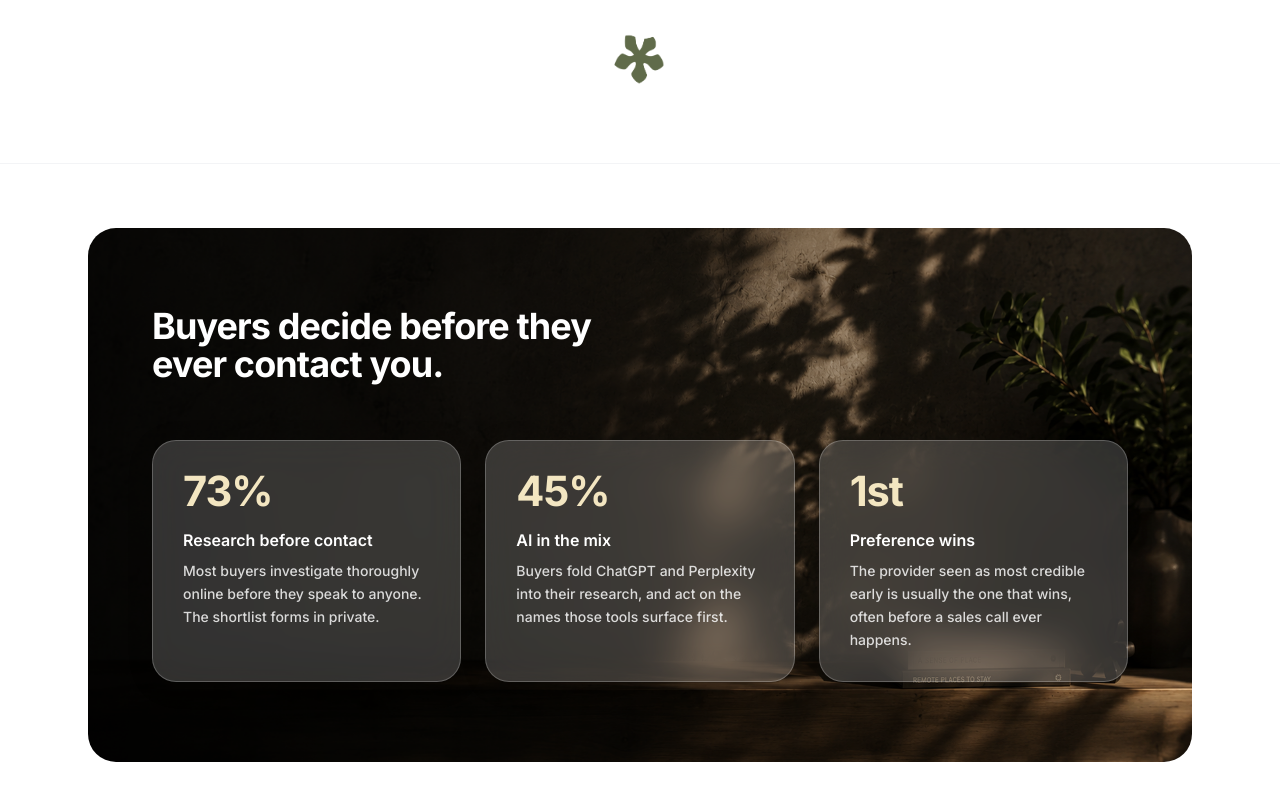
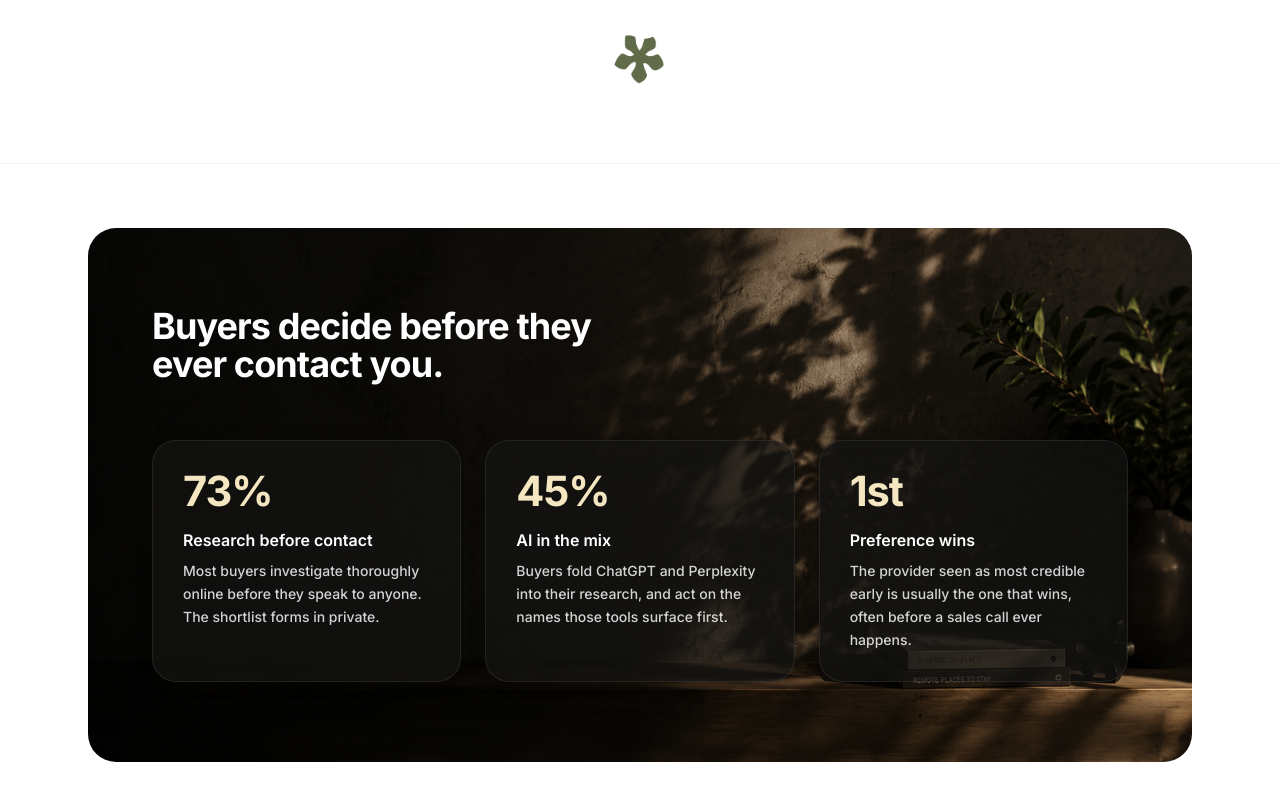
Before and after one commit to theo272004/thallo-digital, a Next.js app: page /thallo-digital/industries in a window 1280 px wide. Shown: the part 410-1210 px from the top of the page. Built offline with nearby package versions, Linux system fonts and the light colour scheme.

Commit message:
fix(IndustriesLanding): solid dark cards, no glass blur effect

```diff
--- a/src/components/IndustriesLanding.tsx
+++ b/src/components/IndustriesLanding.tsx
@@ -124,11 +124,9 @@ export default function IndustriesPage() {
               <div
                 className="rounded-3xl p-[30px] transition-all duration-300 hover:-translate-y-2 hover:scale-[1.02]"
                 style={{
-                  background: 'rgba(255,255,255,0.18)',
-                  backdropFilter: 'blur(18px)',
-                  WebkitBackdropFilter: 'blur(18px)',
-                  border: '1px solid rgba(255,255,255,0.22)',
-                  boxShadow: '0 4px 24px rgba(0,0,0,0.18)',
+                  background: 'rgba(20,20,18,0.72)',
+                  border: '1px solid rgba(255,255,255,0.08)',
+                  boxShadow: '0 2px 16px rgba(0,0,0,0.28)',
                 }}
               >
                 <p className="font-bold text-[2.6rem] leading-none font-sans tracking-tight mb-4" style={{ color: '#F3E6C1' }}>73%</p>
@@ -140,11 +138,9 @@ export default function IndustriesPage() {
               <div
                 className="rounded-3xl p-[30px] transition-all duration-300 hover:-translate-y-2 hover:scale-[1.02]"
                 style={{
-                  background: 'rgba(255,255,255,0.18)',
-                  backdropFilter: 'blur(18px)',
-                  WebkitBackdropFilter: 'blur(18px)',
-                  border: '1px solid rgba(255,255,255,0.22)',
-                  boxShadow: '0 4px 24px rgba(0,0,0,0.18)',
+                  background: 'rgba(20,20,18,0.72)',
+                  border: '1px solid rgba(255,255,255,0.08)',
+                  boxShadow: '0 2px 16px rgba(0,0,0,0.28)',
                 }}
               >
                 <p className="font-bold text-[2.6rem] leading-none font-sans tracking-tight mb-4" style={{ color: '#F3E6C1' }}>45%</p>
@@ -156,11 +152,9 @@ export default function IndustriesPage() {
               <div
                 className="rounded-3xl p-[30px] transition-all duration-300 hover:-translate-y-2 hover:scale-[1.02]"
                 style={{
-                  background: 'rgba(255,255,255,0.18)',
-                  backdropFilter: 'blur(18px)',
-                  WebkitBackdropFilter: 'blur(18px)',
-                  border: '1px solid rgba(255,255,255,0.22)',
-                  boxShadow: '0 4px 24px rgba(0,0,0,0.18)',
+                  background: 'rgba(20,20,18,0.72)',
+                  border: '1px solid rgba(255,255,255,0.08)',
+                  boxShadow: '0 2px 16px rgba(0,0,0,0.28)',
                 }}
               >
                 <p className="font-bold text-[2.6rem] leading-none font-sans tracking-tight mb-4" style={{ color: '#F3E6C1' }}>1st</p>
```
